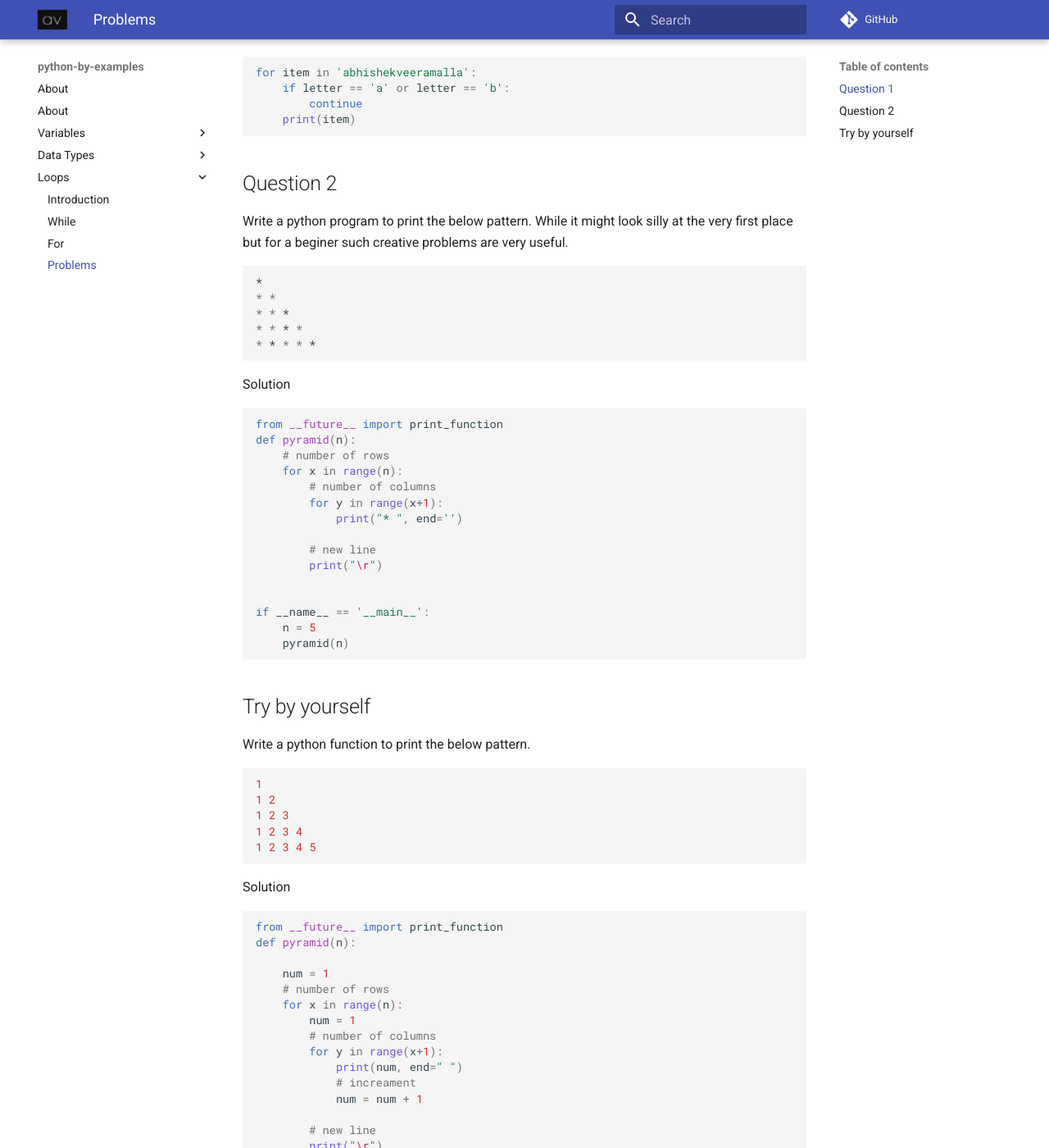
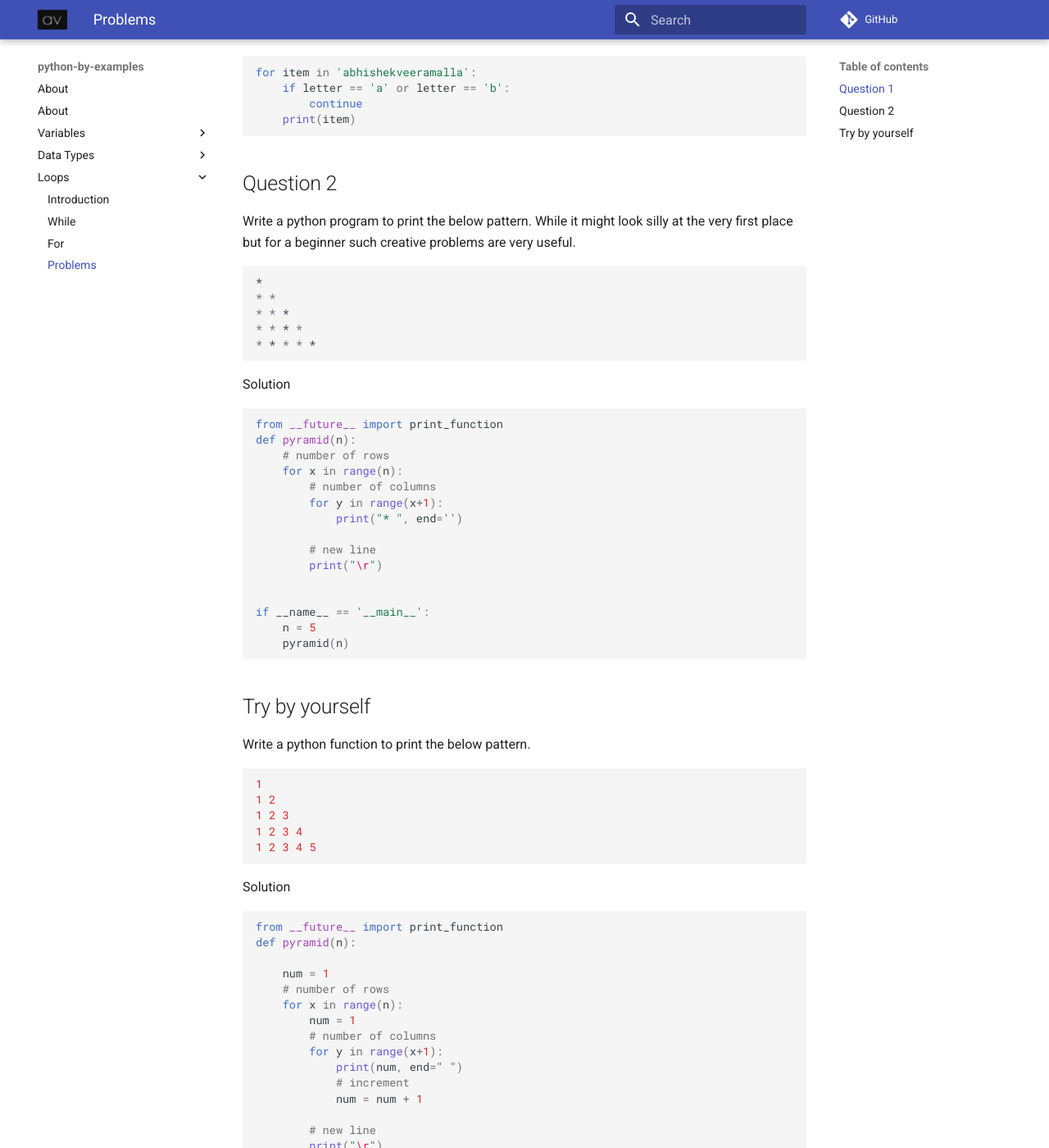
Before and after one commit to devops-by-examples/Python, an MkDocs documentation site: the page built from docs/loops/problems.md, in a window 1280 px wide and 1400 px high, scrolled down 245 px. Shown: the whole window at 82% size. Built offline with MkDocs 1.6.1 and Material for MkDocs 9.7.7, drawn with Linux system fonts in a browser that asks for light colours; comment, search, counter and statistics services are not loaded.

Commit message:
Fix typos

````diff
--- a/docs/loops/problems.md
+++ b/docs/loops/problems.md
@@ -15,7 +15,7 @@ for item in 'abhishekveeramalla':
 
 ## Question 2
 
-Write a python program to print the below pattern. While it might look silly at the very first place but for a beginer such creative problems are very useful.
+Write a python program to print the below pattern. While it might look silly at the very first place but for a beginner such creative problems are very useful.
 
 ```txt
 *
@@ -70,7 +70,7 @@ def pyramid(n):
         # number of columns
         for y in range(x+1):
             print(num, end=" ")
-            # increament
+            # increment
             num = num + 1
 
         # new line
````
